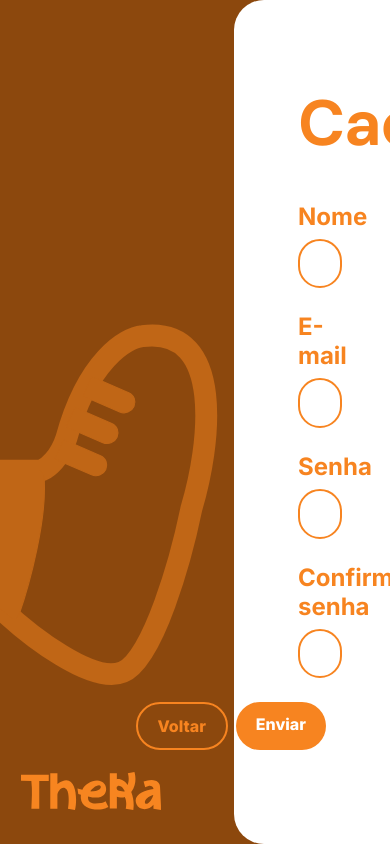
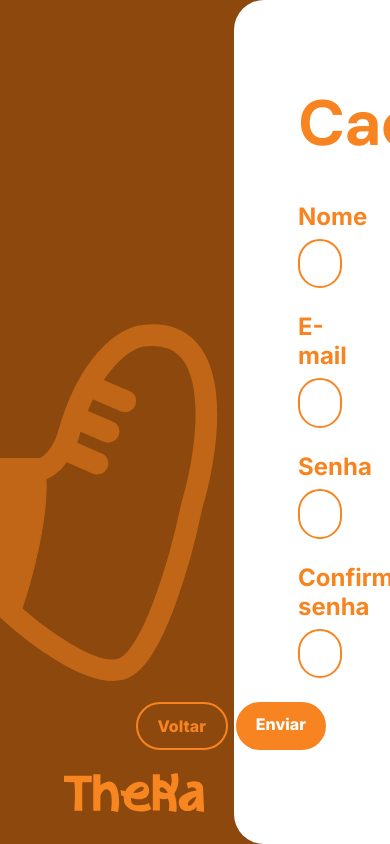
Before and after one commit to 1nogueirae/theka-library, a React (Vite) app: page / in a window 390 px wide. Shown: the top 844 px of the page. Built offline with nearby package versions, Linux system fonts and the light colour scheme.

Commit message:
feat(BaseAuthPage): update layout dimensions and spacing for improved responsiveness

```diff
--- a/src/pages/BaseAuthPage.module.css
+++ b/src/pages/BaseAuthPage.module.css
@@ -2,7 +2,7 @@
     display: flex;
     flex-direction: row;
     align-items: stretch;
-    min-height: 100vh;
+    min-height: 100dvh;
     background-color: var(--orange-500);
 }
 
@@ -17,16 +17,16 @@
 }
 
 .mascote {
-    height: max(68vh, 40vw);
+    height: 70%;
     width: auto;
     flex-shrink: 0;
-    margin-bottom: 5.5vh;
+    margin-bottom: var(--space-12);
 }
 
 .logo {
     position: absolute;
-    left: 5.5vw;
-    bottom: 4vh;
+    left: var(--space-16);
+    bottom: var(--space-8);
     width: clamp(140px, 15vw, 240px);
 }
 
```
